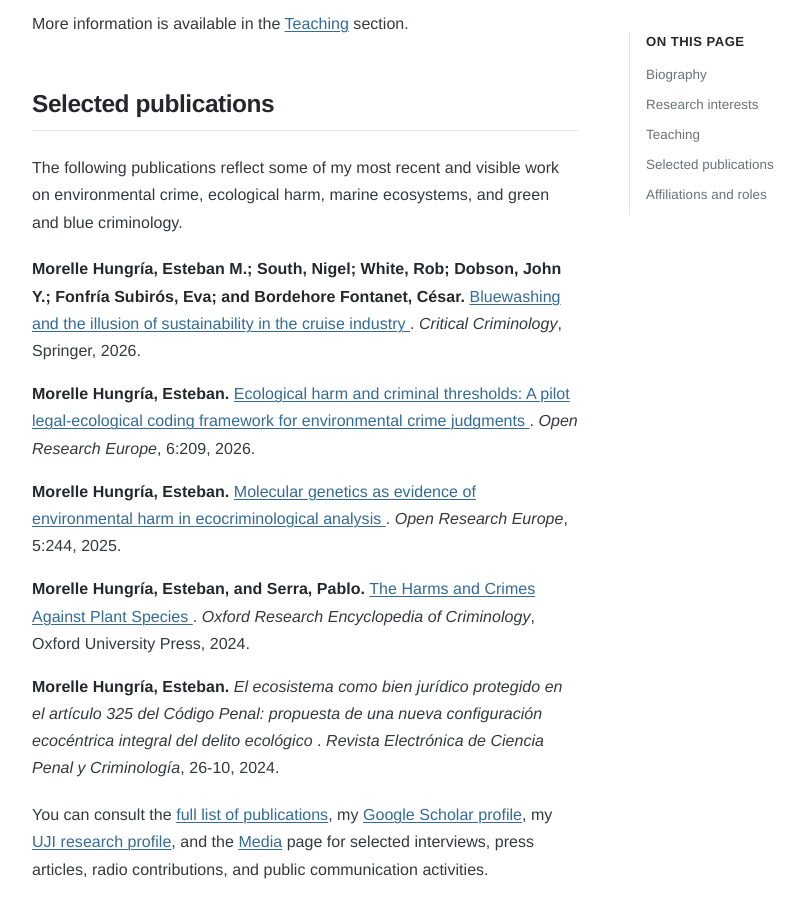
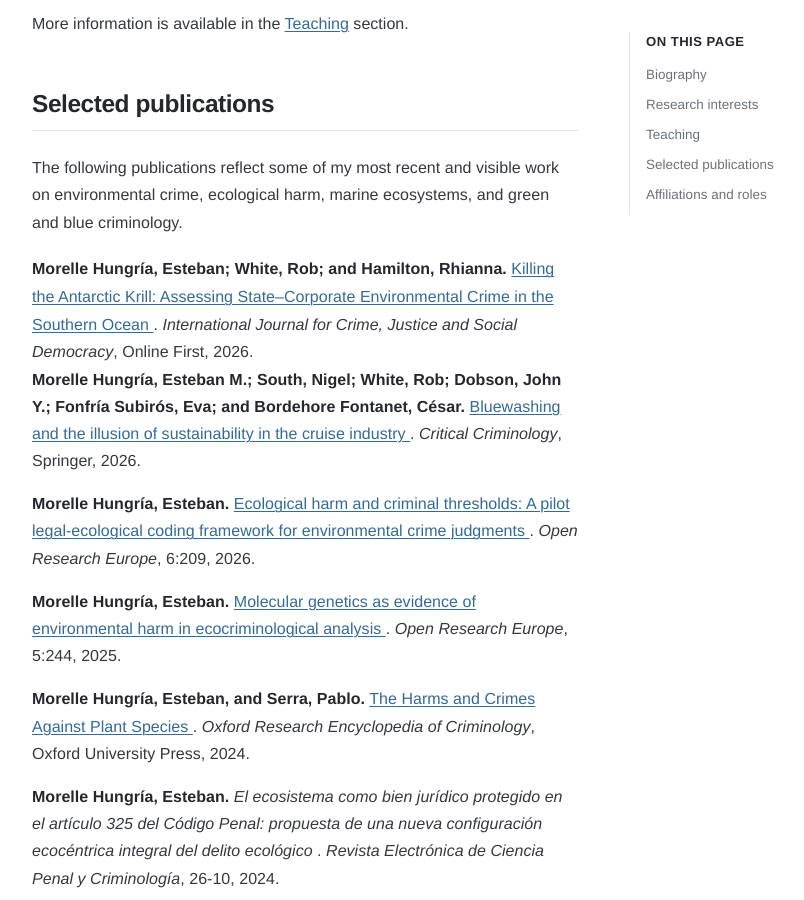
Before and after one commit to emorelleh/emorelleh.github.io, a Jekyll site: the page built from index.md, in a window 1280 px wide and 900 px high, scrolled down 2090 px. Shown: the whole window, without its empty margins (454-1258 px from the left). Built offline with Jekyll 4.4.1, drawn with Linux system fonts in a browser that asks for light colours.

Commit message:
Add reference to environmental crime article

```diff
--- a/index.md
+++ b/index.md
@@ -152,6 +152,12 @@ description: "Environmental criminal law, green and blue criminology, marine har
         </p>
 
         <ul class="reference-list">
+        <strong>Morelle Hungría, Esteban; White, Rob; and Hamilton, Rhianna.</strong>
+    <a href="https://doi.org/10.5204/ijcjsd.4544">
+      Killing the Antarctic Krill: Assessing State–Corporate Environmental Crime in the Southern Ocean
+    </a>.
+    <em>International Journal for Crime, Justice and Social Democracy</em>, Online First, 2026.
+
           <li>
             <strong>Morelle Hungría, Esteban M.; South, Nigel; White, Rob; Dobson, John Y.; Fonfría Subirós, Eva; and Bordehore Fontanet, César.</strong>
             <a href="https://doi.org/10.1007/s10612-026-09904-0">
```
